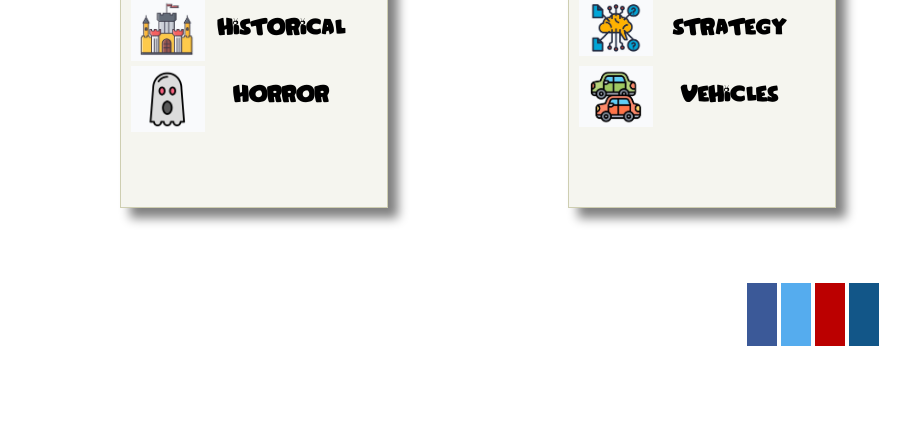
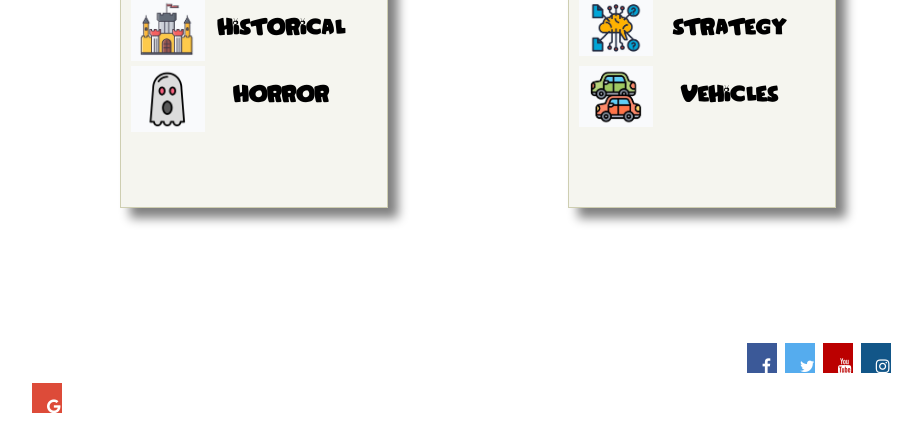
Before and after one commit to denisabadarau/Game-Manager, a PHP site: page /meniu.php in a window 1280 px wide. Shown: the part 1045-1471 px from the top of the page, without its empty margins (162-1084 px from the left). Before the commit the page ends 1391 px from the top, so only its background shows below. Run offline with PHP 8.4, Linux system fonts and the light colour scheme.

Commit message:
icons for main repaired

```diff
--- a/html/meniu.php
+++ b/html/meniu.php
@@ -13,6 +13,7 @@
     <link href="../css/paginacategorie.css" rel="stylesheet">
     <meta charset="utf-8" >
     <meta name="viewport" content="width=device-width, initial-scale=1">
+<link rel="stylesheet" href="https://cdnjs.cloudflare.com/ajax/libs/font-awesome/4.7.0/css/font-awesome.min.css">
 <title> Game Manager </title>
 
 </head>
@@ -121,6 +122,4 @@
 <a href="https://twitter.com/explore" class="fa fa-twitter"></a>
 <a href="https://www.youtube.com/?gl=RO&hl=ro" class="fa fa-youtube"></a>
 <a href="https://www.instagram.com/mirela.adamache/?hl=en" class="fa fa-instagram"></a>
-    </body>
-
-</html>
+<a href="https://www.google.com/" class="fa fa-google"></a>
```
